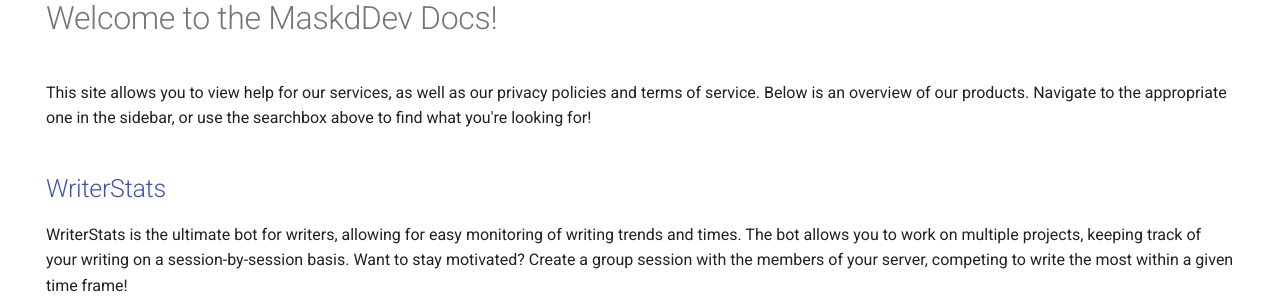
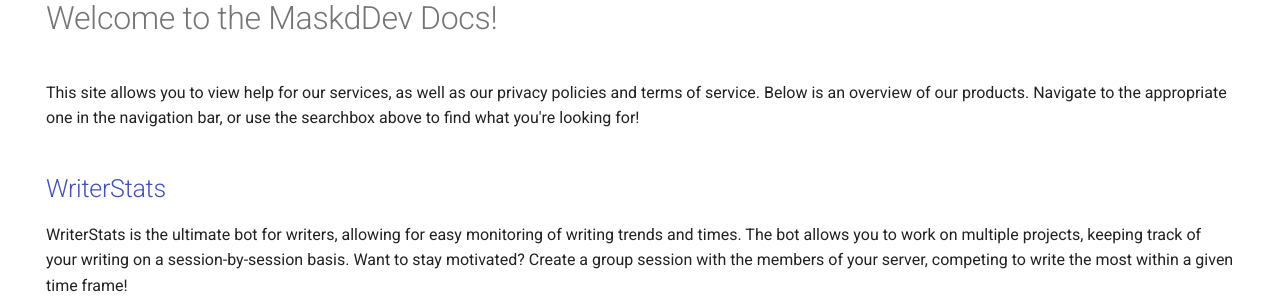
Before and after one commit to MaskdDev/MaskdDev-Docs, an MkDocs documentation site: the page built from docs/index.md, in a window 1280 px wide. Shown: the part 148-448 px from the top of the page. Built offline with MkDocs 1.6.1 and Material for MkDocs 9.7.7, drawn with Linux system fonts in a browser that asks for light colours.

Commit message:
Updated description

```diff
--- a/docs/index.md
+++ b/docs/index.md
@@ -7,7 +7,7 @@
 
 # Welcome to the MaskdDev Docs!
 
-This site allows you to view help for our services, as well as our privacy policies and terms of service. Below is an overview of our products. Navigate to the appropriate one in the sidebar, or use the searchbox above to find what you're looking for!
+This site allows you to view help for our services, as well as our privacy policies and terms of service. Below is an overview of our products. Navigate to the appropriate one in the navigation bar, or use the searchbox above to find what you're looking for!
 
 ## [WriterStats](/writerstats/home)
 
```
